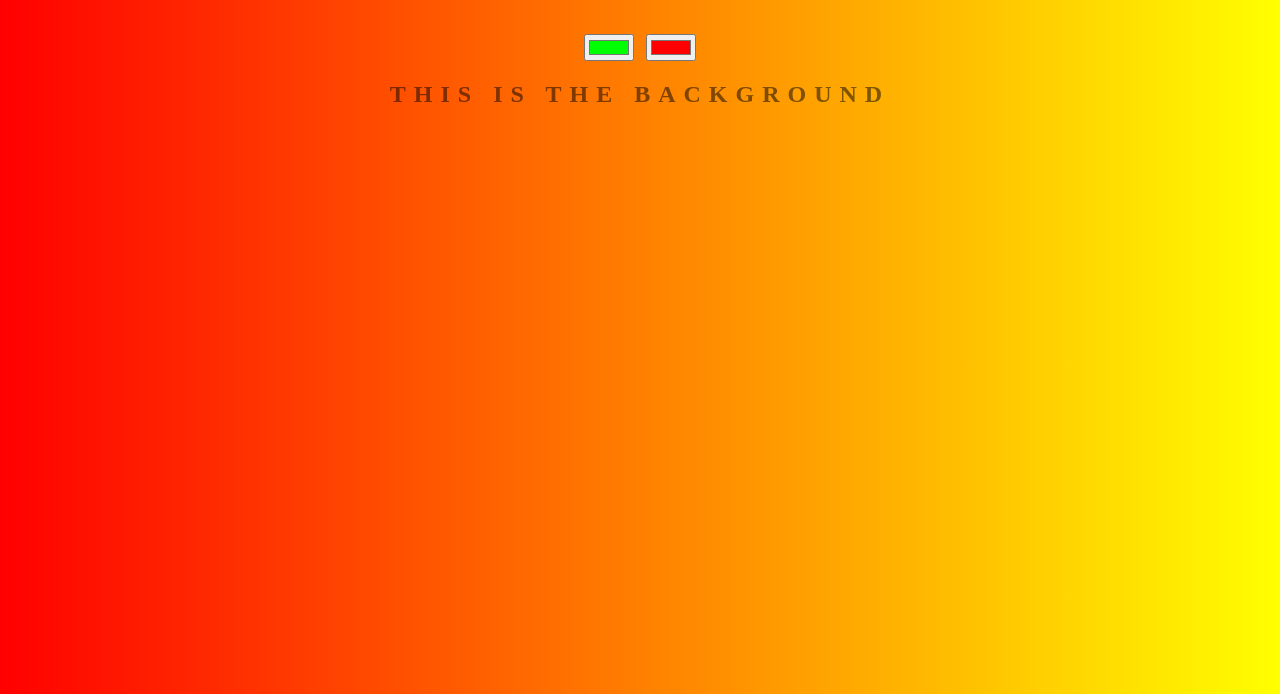
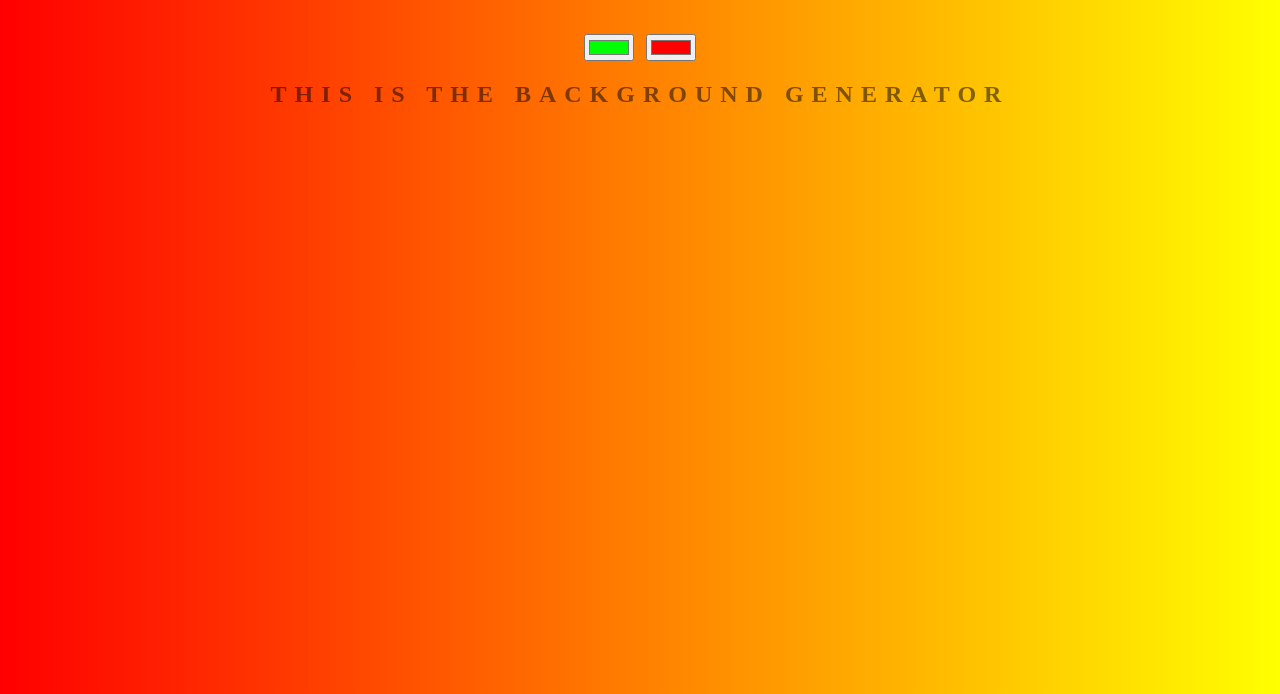
Before and after one commit to khanhamza96/background-generator, a plain HTML site: page index.html in a window 1280 px wide. Shown: the part 106-800 px from the top of the page. Drawn offline with Linux system fonts and the light colour scheme.

Commit message:
committed

```diff
--- a/index.html
+++ b/index.html
@@ -8,7 +8,7 @@
     <h1>COOL Generator</h1>
     <input class="color1" type="color" name="color1" value="#00ff00" />
     <input class="color2" type="color" name="color2" value="#ff0000" />
-    <h2>This is the background</h2>
+    <h2>This is the background Generator</h2>
     <h3></h3>
     <script type="text/javascript" src="script.js"></script>
   </body>
```
